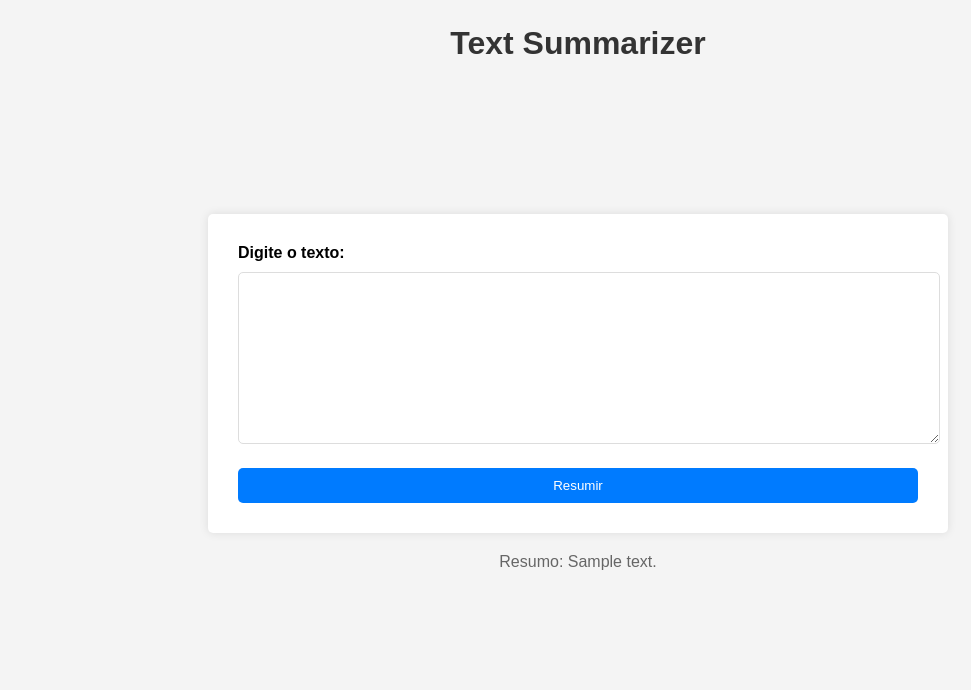
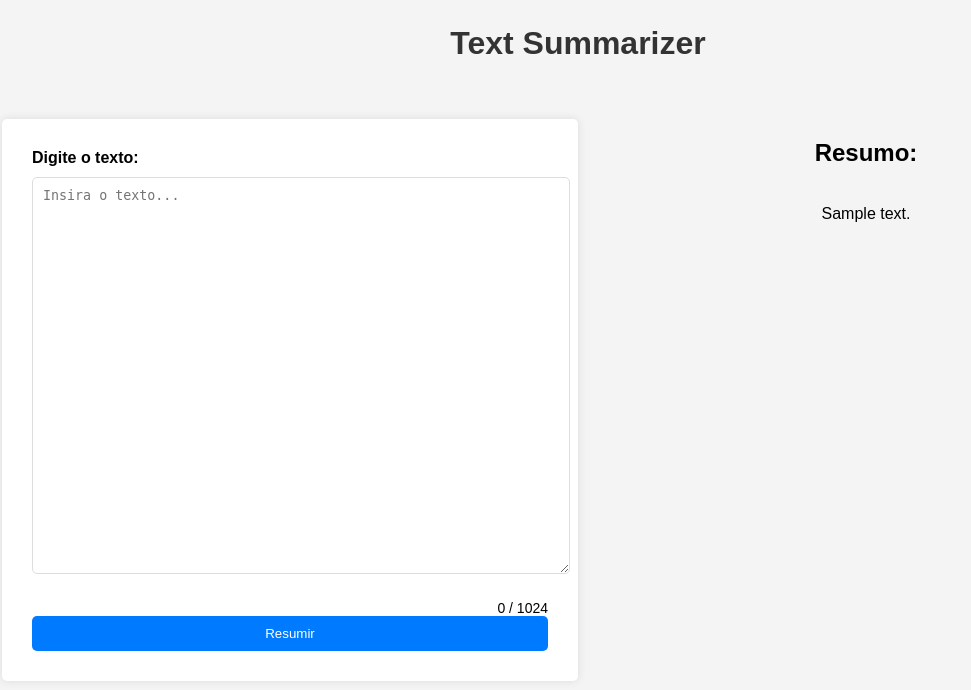
Before and after one commit to gabodin/text-summarizer-django, a Django app: template summarizer_app/templates/summarizer_app/text-summarizer.html in a window 1280 px wide. Shown: the top 690 px of the page, without its empty margins (62-1033 px from the left). Run offline with Django 3.2, Linux system fonts and the light colour scheme; the template is opened without the code that fills it: most values are stand-ins (such as "Sample title", 1, 10 or a date in 2020).

Commit message:
Mudança em layout e request async com JS

```diff
--- a/summarizer_app/templates/summarizer_app/text-summarizer.html
+++ b/summarizer_app/templates/summarizer_app/text-summarizer.html
@@ -2,6 +2,7 @@
 <html>
 <head>
     <title>Text Summarizer</title>
+    <script src="https://code.jquery.com/jquery-3.6.0.min.js"></script>
     <style>
         body {
             font-family: Arial, sans-serif;
@@ -56,16 +57,88 @@
             margin-top: 20px;
             color: #666;
         }
+        #header {
+            box-shadow: rgba(0, 0, 0, 0.35) 0px 5px 15px;
+        }
+
+        .main-content {
+            width: 90vw;
+            display: grid;
+            grid-template-columns: 1fr 1fr;
+        }
+
+        .summ-result {
+            text-align: center;
+        }
+
+        #the-count {
+            float: right;
+            padding: 0.1rem 0 0 0;
+            font-size: 0.875rem;
+        }
     </style>
 </head>
 <body>
-    <h1>Text Summarizer</h1>
-    <form method="POST">
+    <div id="header">
+        <h1>Text Summarizer</h1>
+    </div>
+    <div class="main-content">
+        <div class="form-summ">
+            <form method="POST" id="formResumirTexto">
+                {% csrf_token %}
+                <label for="text">Digite o texto:</label>
+                <textarea id="text" name="text" rows="25" cols="80" placeholder="Insira o texto..."></textarea>
+                <div id="the-count">
+                    <span id="current">0</span>
+                    <span id="maximum">/ 1024</span>
+                </div>
+                <input type="submit" value="Resumir" id="btnResumir">
+            </form>
+        </div>
+        <div class="summ-result">
+            <p id="summary"> <h2>Resumo:</h2> <br> {{ summary }}</p>
+        </div>
+    </div>
+    <!-- <form method="POST">
         {% csrf_token %}
         <label for="text">Digite o texto:</label>
         <textarea id="text" name="text" rows="10" cols="80"></textarea>
         <input type="submit" value="Resumir">
     </form>
-    <p id="summary">Resumo: {{ summary }}</p>
+    <p id="summary">Resumo: {{ summary }}</p> -->
+
+    <script>
+        $('textarea').keyup(function() {
+
+            let characterCount = $(this).val().length,
+                current = $('#current'),
+                maximum = $('#maximum'),
+                theCount = $('#the-count');
+
+            current.text(characterCount);
+        })
+
+        const btnResumir = document.getElementById('btnResumir');
+
+        btnResumir.addEventListener('click', function (event) {
+            event.preventDefault();
+
+            const form = document.getElementById('formResumirTexto');
+            const formData = new FormData(form);
+
+            console.log("Pegando FORM");
+            // console.log(formData)
+
+            fetch('http://127.0.0.1:8000/summary-result', {
+                method: 'POST',
+                body: formData
+            }).then(response => {
+                if(response.ok) {
+                    console.log(response.json());
+                }
+            })
+        })
+
+    </script>
 </body>
 </html>
--- a/summarizer_app/urls.py
+++ b/summarizer_app/urls.py
@@ -4,4 +4,5 @@ from . import views
 
 urlpatterns = [
     path("", views.summarizer, name="summarizer"),
+    path("summary-result", views.summary_result, name="summary_result"),
 ]
```
Also changed, not shown: requirements.txt (added, +50 -0 lines), summarizer_app/views.py (+18 -1 lines).
